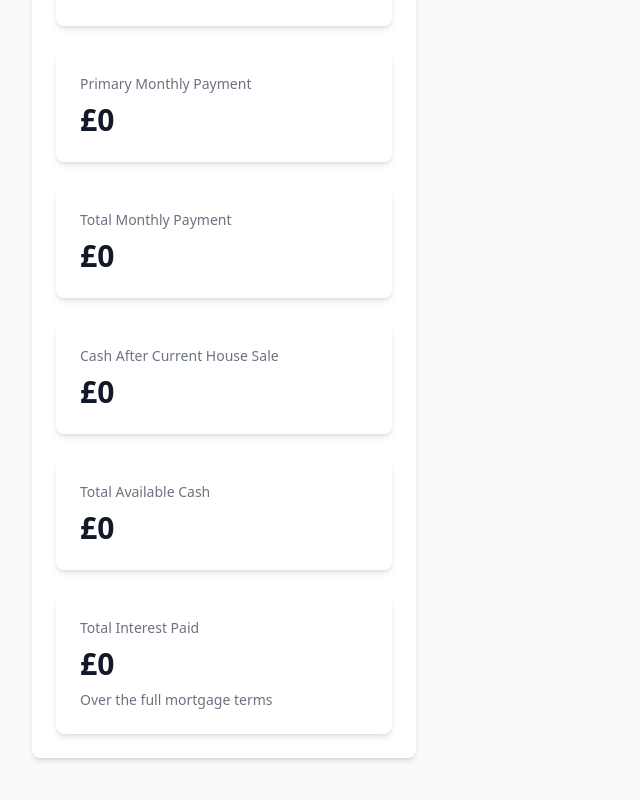
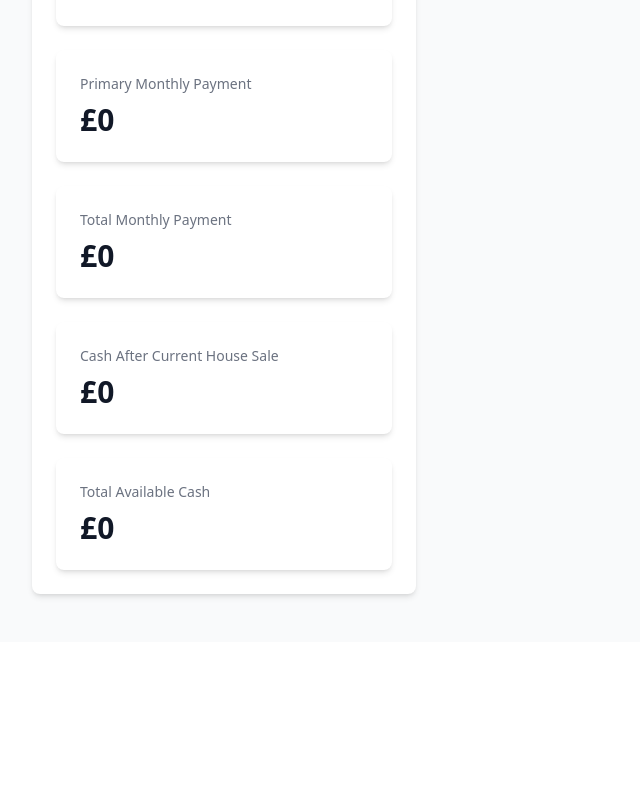
Before and after one commit to asiffa/mortgagecalc, a React (Vite) app: page / in a window 1280 px wide. Shown: the part 1637-2437 px from the top of the page, without its empty margins (0-640 px from the left). After the commit the page ends 2279 px from the top, so only its background shows below. Built offline with nearby package versions, Linux system fonts and the light colour scheme.

Commit message:
removeinterestpaidmortgage

```diff
--- a/src/App.tsx
+++ b/src/App.tsx
@@ -244,11 +244,11 @@ function App() {
                 label="Total Available Cash"
                 value={formatCurrency(results.totalAvailableCash)}
               />
-              <ResultCard
+              {/* <ResultCard
                 label="Total Interest Paid"
                 value={formatCurrency(results.totalInterestPaid)}
                 description="Over the full mortgage terms"
-              />
+              /> */}
             </div>
           </div>
         </div>
```
